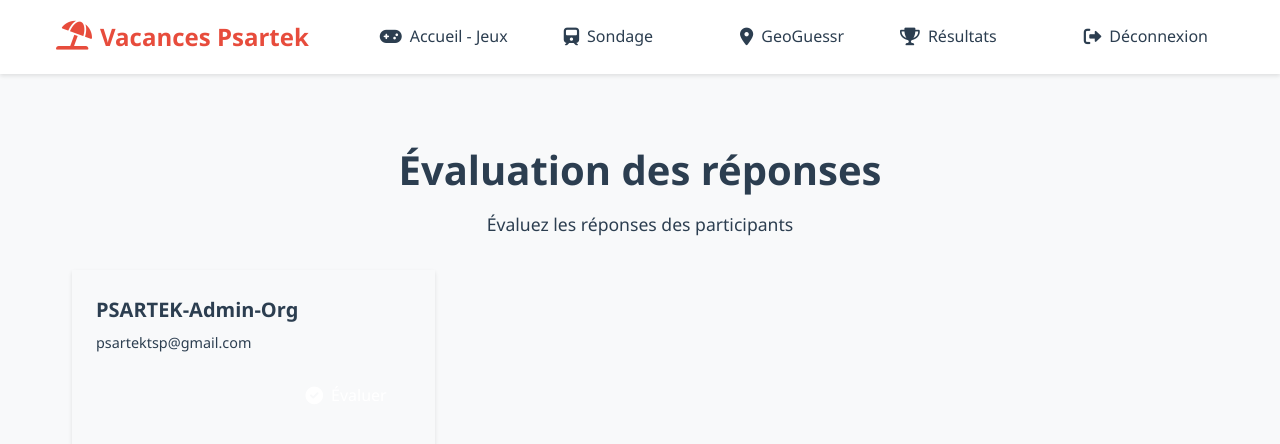
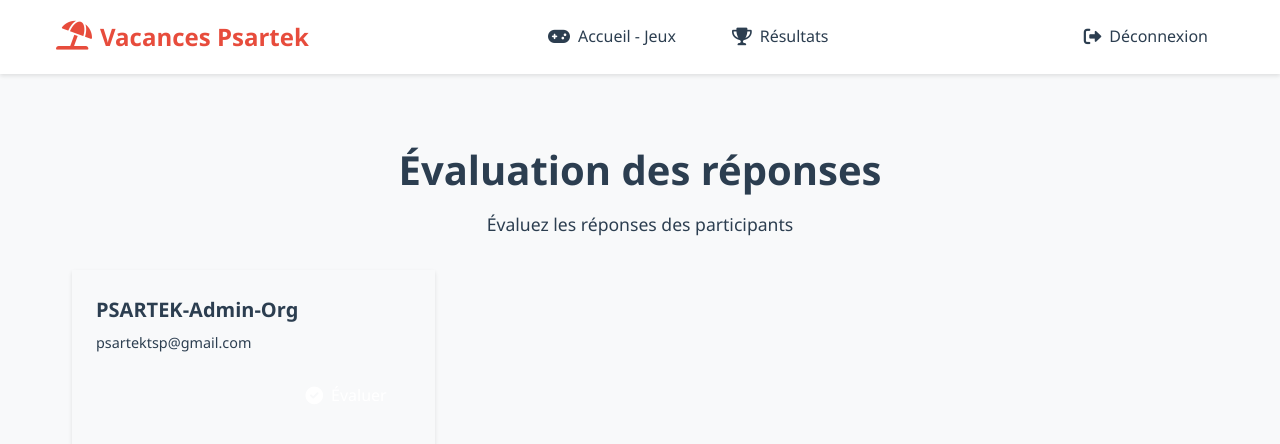
Before and after one commit to AlistairL1/psartek, a Django app: page /games/evaluate/ in a window 1280 px wide. Shown: the top 444 px of the page. Run offline with Django 5.2, Linux system fonts and the light colour scheme; a user stored in the database is signed in; data comes from the database, SQL or seed files in the repository.

Commit message:
header de games

```diff
--- a/games/templates/games/base.html
+++ b/games/templates/games/base.html
@@ -24,16 +24,6 @@
                     <a href="{% url 'game_home' %}" class="nav-link">
                         <i class="fas fa-gamepad"></i>
                         Accueil - Jeux
-                    </a>
-                    <a href="{% url 'poll' %}" class="nav-link">
-                        <i class="fas fa-train"></i>
-                        Sondage
-                    </a>
-                </div>
-                <div class="nav-right">
-                    <a href="{% url 'map_guess' %}" class="nav-link">
-                        <i class="fas fa-map-marker-alt"></i>
-                        GeoGuessr
                     </a>
                     <a href="{% url 'results' %}" class="nav-link">
                         <i class="fas fa-trophy"></i>
```
